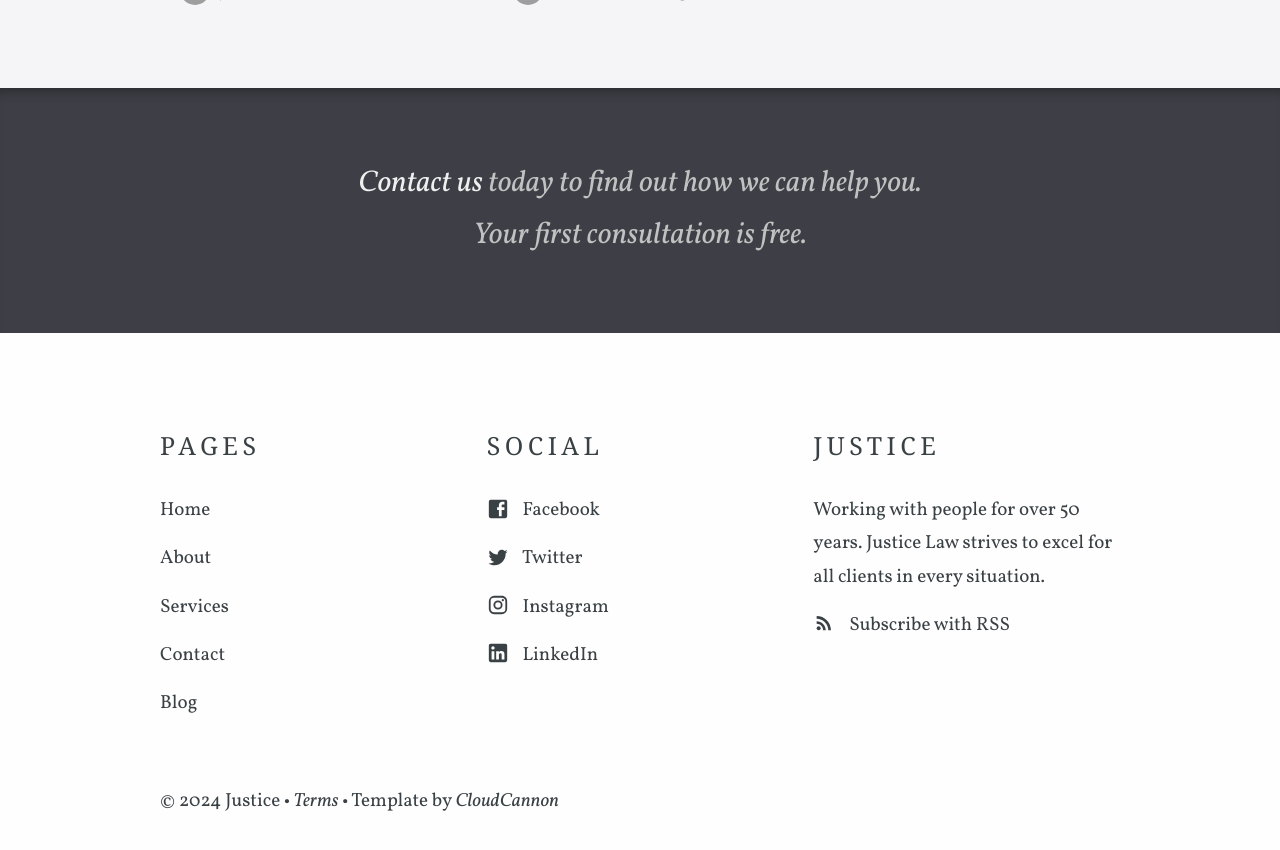
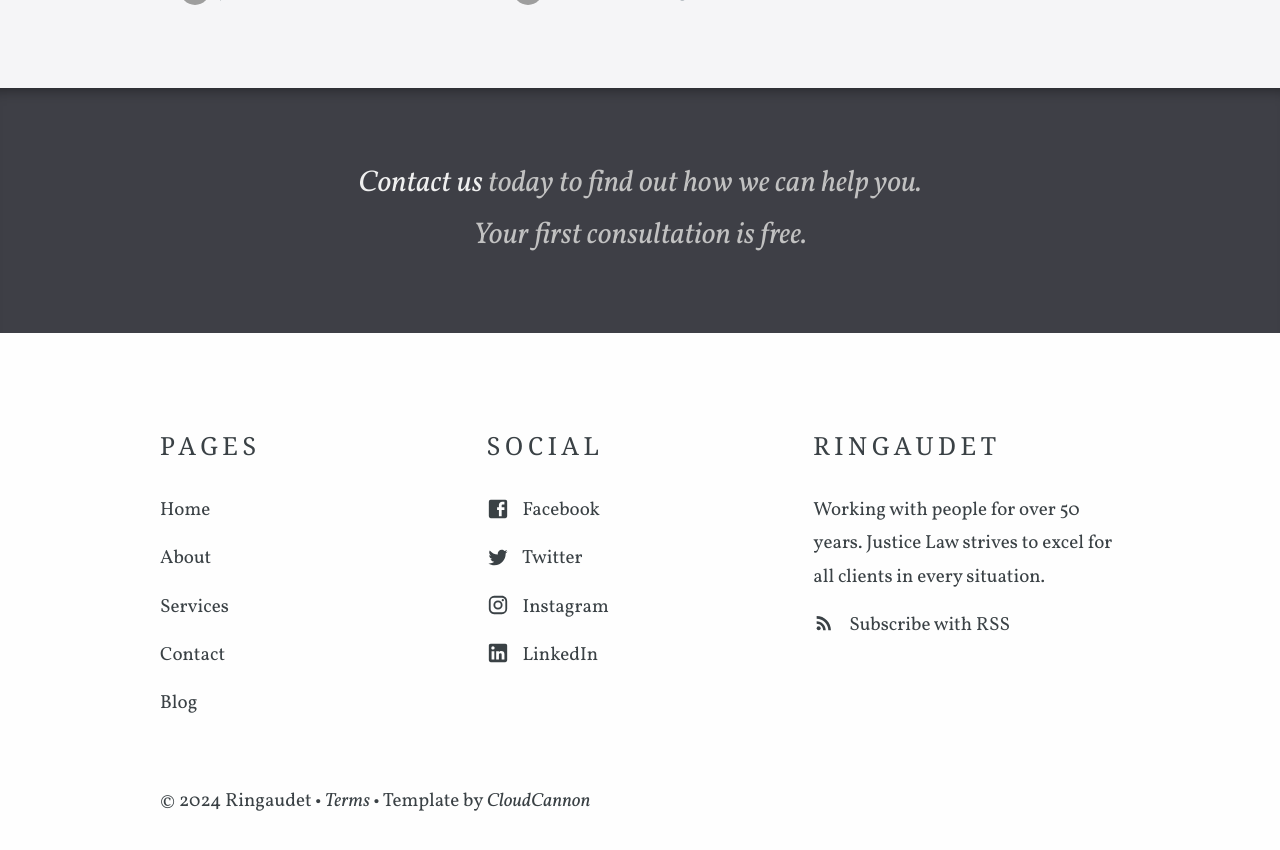
Before and after one commit to ringokbosley/ringokbosley.github.io, a Jekyll site: the page built from index.html, in a window 1280 px wide and 900 px high, scrolled down 1258 px. Shown: the top 850 px of the window. Built offline with Jekyll 4.4.1, drawn with Linux system fonts in a browser that asks for light colours; some web fonts are replaced; grey boxes are pictures that could not be loaded.

Commit message:
Update company.yml

```diff
--- a/_data/company.yml
+++ b/_data/company.yml
@@ -1,4 +1,4 @@
-title: Justice
+title: Ringaudet
 description: Working with people for over 50 years. Justice Law strives to excel for all clients in every situation.
 contact_email_address: contact@example.com
 phone: (03) 123 4567
```
